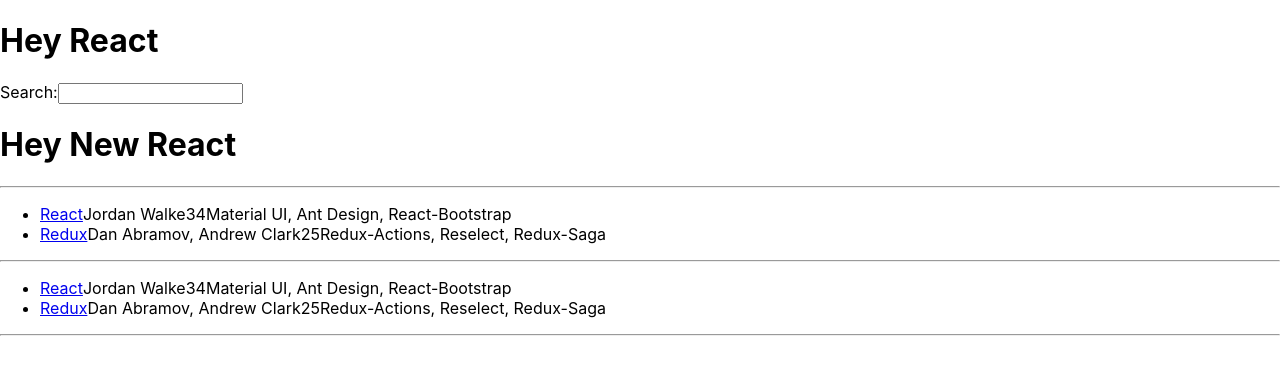
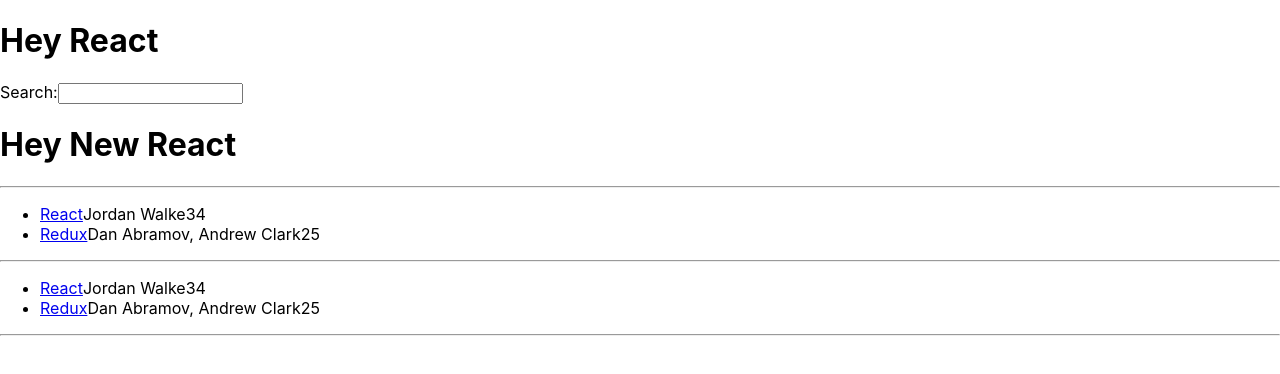
Before and after one commit to rajeshmandava/funWithReact, a React (Create React App) app in the folder my-app/: page / in a window 1280 px wide. Shown: the top 374 px of the page. Built offline with nearby package versions, Linux system fonts and the light colour scheme; the HTML template or start-up script is replaced by a standard one.

Commit message:
React Props

```diff
--- a/my-app/src/App.js
+++ b/my-app/src/App.js
@@ -8,7 +8,24 @@
   return "New React";
 };
 
-const list = [
+class Person {
+  constructor(firstName, lastName) {
+    this.firstName = firstName;
+    this.lastName = lastName;
+  }
+  getName() {
+    return this.firstName + " " + this.lastName;
+  }
+}
+
+const robin = new Person("Robin", "Wàllen");
+console.log(robin);
+
+const dennis = new Person("Dennis", "Richie");
+console.log(dennis);
+
+const App = () => {
+  const stories = [
     {
       title: "React",
       url: "https://reactjs.org/",
@@ -29,24 +46,7 @@
       objectID: 1,
     },
   ];
-
-class Person {
-  constructor(firstName, lastName) {
-    this.firstName = firstName;
-    this.lastName = lastName;
-  }
-  getName() {
-    return this.firstName + " " + this.lastName;
-  }
-}
-
-const robin = new Person("Robin", "Wàllen");
-console.log(robin);
-
-const dennis = new Person("Dennis", "Richie");
-console.log(dennis);
-
-const App = () => (
+  return (
     <div>
       <h1>
         {welcome.greeting} {welcome.title}
@@ -57,29 +57,33 @@
       </h1>
 
       <hr></hr>
-    <List />
+      <List list={stories} />
       <hr></hr>
-    <List />
+      <List list={stories} />
       <hr></hr>
     </div>
   );
+};
 
 export default App;
 
-const List = () => (
+const List = (props) => (
   <ul>
-    {list.map((item) => (
-      <li key={item.objectID}>
-        <span>
-          <a href={item.url}>{item.title}</a>
-        </span>
-        <span>{item.author}</span>
-        <span>{item.num_comments}</span>
-        <span>{item.points}</span>
-        <span>{item.popularLibraries}</span>
-      </li>
+    {props.list.map((item) => (
+      <Item key={item.objectID} item={item} />
     ))}
   </ul>
+);
+
+const Item = (props) => (
+  <li>
+    <span>
+      <a href={props.item.url}>{props.item.title}</a>
+    </span>
+    <span>{props.item.author}</span>
+    <span>{props.item.num_comments}</span>
+    <span>{props.item.points}</span>
+  </li>
 );
 
 const Search = () => {
```
Lines whose indentation alone changed are shown as unchanged.
